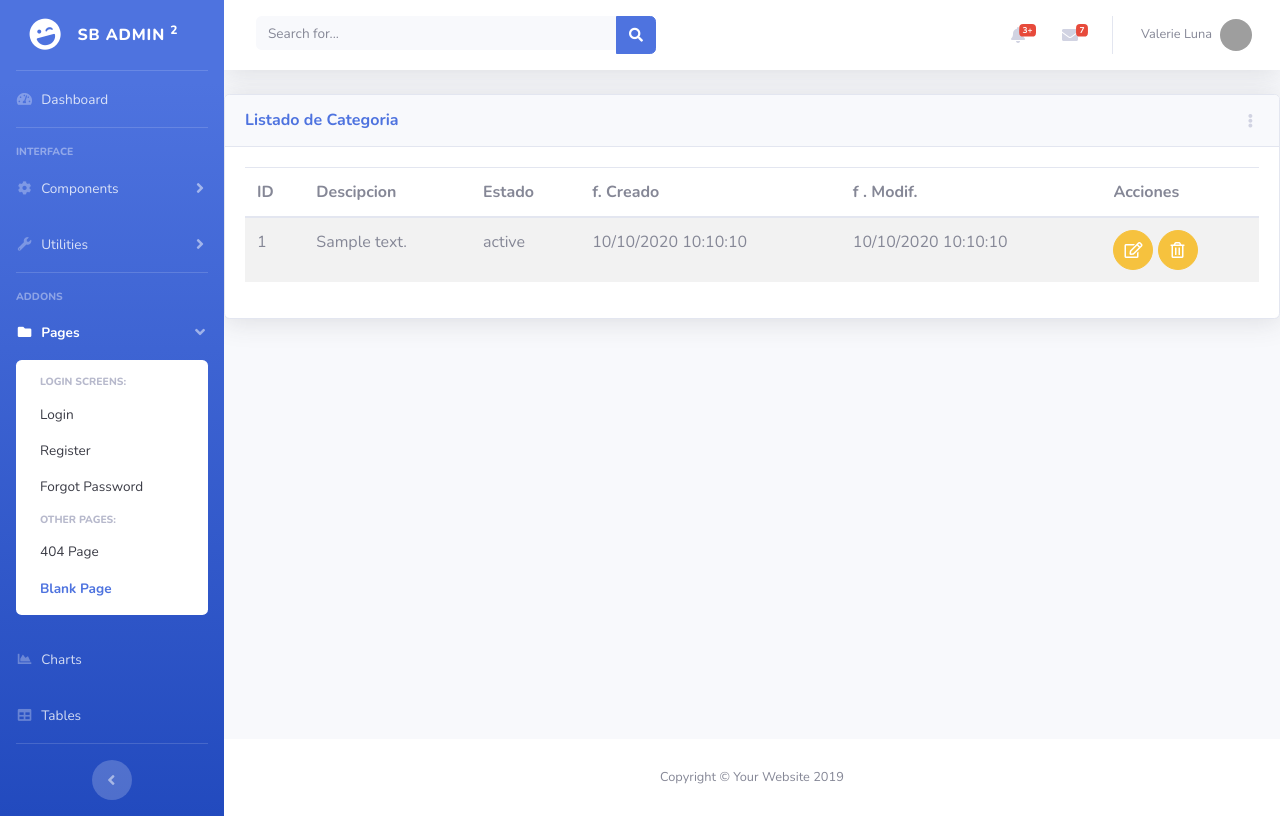
After one commit to DylanAyala/django, a Django app: template modules/inv/templates/inv/categoria_list.html in a window 1280 px wide. The commit adds this page. Run offline with Django 3.2, Linux system fonts and the light colour scheme; the template is opened without the code that fills it: most values are stand-ins (such as "Sample title", 1, 10 or a date in 2020); some libraries are stand-ins or nearby versions; grey boxes are pictures that could not be loaded.

Commit message:
se sigue

```diff
--- a/djangocurso/settings.py
+++ b/djangocurso/settings.py
@@ -77,8 +77,8 @@ DATABASES = {
         'ENGINE': 'django.db.backends.postgresql',
         'NAME': 'djangocurso',
         'HOST': 'localhost',
-        'USER': 'postgres',
-        'PASSWORD': 'dy661998',
+        'USER': 'dayala',
+        'PASSWORD': '123',
         'PORT': '5432'
 
     }
--- a/djangocurso/urls.py
+++ b/djangocurso/urls.py
@@ -18,5 +18,6 @@ from django.urls import path, include
 
 urlpatterns = [
     path('', include(('modules.bases.urls', 'bases'), namespace='bases')),
+    path('inv/', include(('modules.inv.urls', 'inv'), namespace='inv')),
     path('admin/', admin.site.urls),
 ]
--- /dev/null
+++ b/modules/inv/templates/inv/categoria_list.html
@@ -0,0 +1,59 @@
+{% extends 'base/base.html' %}
+
+{% block page_content %}
+<div class="card shadow mb-4">
+    <!-- Card Header - Dropdown -->
+    <div class="card-header py-3 d-flex flex-row align-items-center justify-content-between">
+        <h6 class="m-0 font-weight-bold text-primary">Listado de Categoria</h6>
+        <div class="dropdown no-arrow">
+            <a class="dropdown-toggle" href="#" role="button" id="dropdownMenuLink" data-toggle="dropdown"
+                aria-haspopup="true" aria-expanded="false">
+                <i class="fas fa-ellipsis-v fa-sm fa-fw text-gray-400"></i>
+            </a>
+            <div class="dropdown-menu dropdown-menu-right shadow animated--fade-in" aria-labelledby="dropdownMenuLink">
+                <div class="dropdown-header">Acciones:</div>
+                <a class="dropdown-item" href="#">Action</a>
+                <a class="dropdown-item" href="#">Another action</a>
+                <div class="dropdown-divider"></div>
+                <a class="dropdown-item" href="#">Something else here</a>
+            </div>
+        </div>
+    </div>
+    <!-- Card Body -->
+    <div class="card-body">
+        {% if not obj %}
+        <div class="alert alert-info">No hay categorias</div>
+        {% else %}
+        <table class="table table-striped table-hover">
+            <thead>
+                <th>ID</th>
+                <th>Descipcion</th>
+                <th>Estado</th>
+                <th>f. Creado</th>
+                <th>f . Modif.</th>
+                <th class="all">Acciones</th>
+            </thead>
+            <tbody>
+                {% for item in obj %}
+                <tr>
+                    <td>{{item.id}}</td>
+                    <td>{{item.descripcion}}</td>
+                    <td>{{item.estado}}</td>
+                    <td>{{item.fc|date:"d/m/Y H:i:s"}}</td>
+                    <td>{{item.fm|date:"d/m/Y H:i:s"}}</td>
+                    <td>
+                        <a href="#" class="btn btn-warning btn-circle" role="button"><i class="far fa-edit"></i></a>
+                        <a href="#" class="btn btn-warning btn-circle" role="button"><i
+                                class="far fa-trash-alt"></i></a>
+                    </td>
+                </tr>
+                {% endfor %}
+            </tbody>
+        </table>
+        {% endif %}
+    </div>
+</div>
+{% endblock %}
+
+{% block js_page %}
+{% endblock %}
--- /dev/null
+++ b/modules/inv/urls.py
@@ -0,0 +1,6 @@
+from django.urls import path
+from .views import CategoriaView
+
+urlpatterns = [
+    path('categorias/', CategoriaView.as_view(), name='categoria_list')
+]
--- a/templates/base/base.html
+++ b/templates/base/base.html
@@ -14,7 +14,8 @@
 
     <!-- Custom fonts for this template-->
     <link href="{% static 'base/vendor/fontawesome-free/css/all.min.css' %}" rel="stylesheet" type="text/css">
-    <link href="https://fonts.googleapis.com/css?family=Nunito:200,200i,300,300i,400,400i,600,600i,700,700i,800,800i,900,900i"
+    <link
+        href="https://fonts.googleapis.com/css?family=Nunito:200,200i,300,300i,400,400i,600,600i,700,700i,800,800i,900,900i"
         rel="stylesheet">
 
     <!-- Custom styles for this template-->
@@ -44,7 +45,7 @@
 
             <!-- Nav Item - Dashboard -->
             <li class="nav-item">
-            <a class="nav-link" href="index.html">
+                <a class="nav-link" href="{% url 'base:home' %}">
                     <i class="fas fa-fw fa-tachometer-alt"></i>
                     <span>Dashboard</span></a>
             </li>
@@ -166,7 +167,8 @@
                     </button>
 
                     <!-- Topbar Search -->
-                <form class="d-none d-sm-inline-block form-inline mr-auto ml-md-3 my-2 my-md-0 mw-100 navbar-search">
+                    <form
+                        class="d-none d-sm-inline-block form-inline mr-auto ml-md-3 my-2 my-md-0 mw-100 navbar-search">
                         <div class="input-group">
                             <input type="text" class="form-control bg-light border-0 small" placeholder="Search for..."
                                 aria-label="Search" aria-describedby="basic-addon2">
@@ -290,7 +292,8 @@
                                         <div class="status-indicator"></div>
                                     </div>
                                     <div>
-                                    <div class="text-truncate">I have the photos that you ordered last month, how would
+                                        <div class="text-truncate">I have the photos that you ordered last month, how
+                                            would
                                             you like them sent to you?
                                         </div>
                                         <div class="small text-gray-500">Jae Chun · 1d</div>
@@ -303,7 +306,8 @@
                                         <div class="status-indicator bg-warning"></div>
                                     </div>
                                     <div>
-                                    <div class="text-truncate">Last month's report looks great, I am very happy with the
+                                        <div class="text-truncate">Last month's report looks great, I am very happy with
+                                            the
                                             progress so far, keep up the good work!
                                         </div>
                                         <div class="small text-gray-500">Morgan Alvarez · 2d</div>
@@ -316,7 +320,8 @@
                                         <div class="status-indicator bg-success"></div>
                                     </div>
                                     <div>
-                                    <div class="text-truncate">Am I a good boy? The reason I ask is because someone told
+                                        <div class="text-truncate">Am I a good boy? The reason I ask is because someone
+                                            told
                                             me that people say this to all dogs, even if they aren't good...
                                         </div>
                                         <div class="small text-gray-500">Chicken the Dog · 2w</div>
@@ -333,7 +338,8 @@
                             <a class="nav-link dropdown-toggle" href="#" id="userDropdown" role="button"
                                 data-toggle="dropdown" aria-haspopup="true" aria-expanded="false">
                                 <span class="mr-2 d-none d-lg-inline text-gray-600 small">Valerie Luna</span>
-                            <img class="img-profile rounded-circle" src="https://source.unsplash.com/QAB-WJcbgJk/60x60">
+                                <img class="img-profile rounded-circle"
+                                    src="https://source.unsplash.com/QAB-WJcbgJk/60x60">
                             </a>
                             <!-- Dropdown - User Information -->
                             <div class="dropdown-menu dropdown-menu-right shadow animated--grow-in"
```
Also changed, not shown: modules/inv/views.py (+9 -1 lines). Lines whose indentation alone changed are shown as unchanged.
